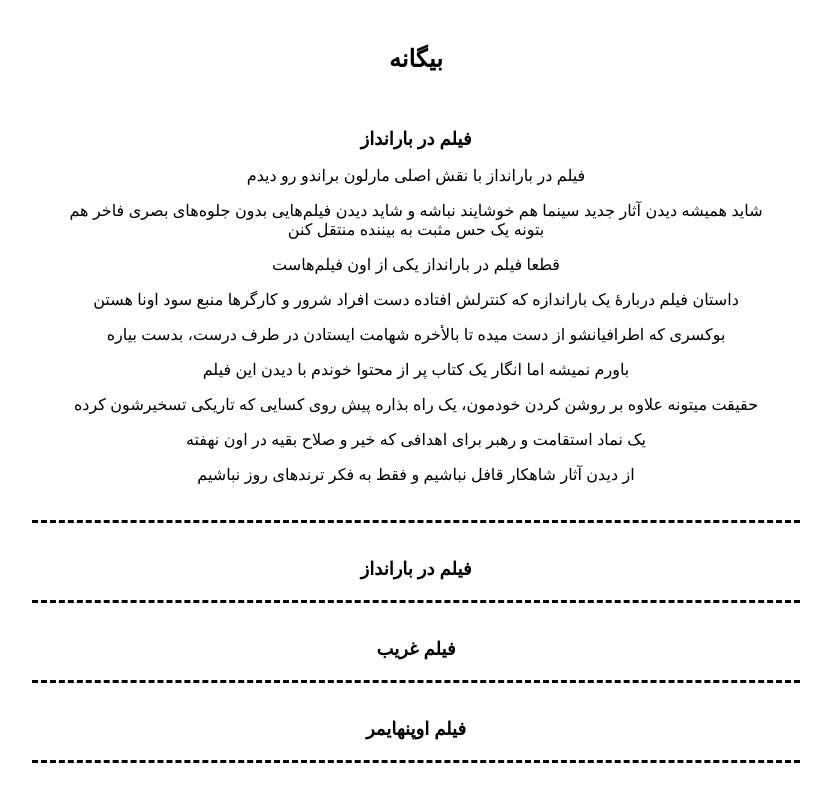
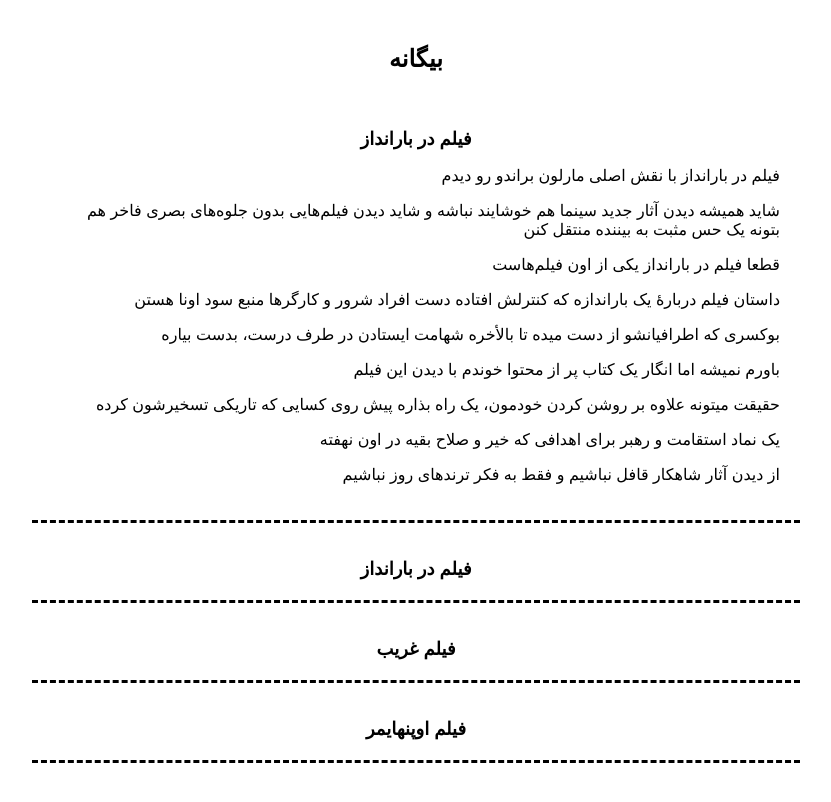
Before and after one commit to darkblog/darkblog.github.io, a Jekyll site: the page built from _posts/2023-8-7-3.md, in a window 1280 px wide. Shown: the top 802 px of the page, without its empty margins (349-1180 px from the left). Built offline with Jekyll 4.4.1, drawn with Linux system fonts in a browser that asks for light colours.

Commit message:
Update default.html

```diff
--- a/_layouts/default.html
+++ b/_layouts/default.html
@@ -6,7 +6,7 @@
 <title>{% if page.title %}{{ page.title }}{% else %}{{ site.name }}{% endif %}</title>
 <meta name="description" content="{% if page.excerpt %}{{ page.excerpt | strip_html | strip_newlines | truncate: 160 }}{% else %}{{ site.description }}{% endif %}">
 <link rel="canonical" href="{{ page.url | replace:'index.html','' | prepend: site.baseurl | prepend: site.url }}">
-<style amp-custom>body{font-family:sans-serif;margin:auto;padding:30px;max-width:768px;text-align:center}header{padding-bottom:20px;padding-top:15px;font-size:x-large;font-weight:bold}h1,h2{font-size:large}a{color:black;text-decoration:none}.post{padding:20px;border-bottom:dashed black}</style>
+<style amp-custom>body{font-family:sans-serif;margin:auto;padding:30px;max-width:768px;text-align:center}header{padding-bottom:20px;padding-top:15px;font-size:x-large;font-weight:bold}h1,h2{font-size:large}a{color:black;text-decoration:none}.post{padding:20px;border-bottom:dashed black}p{text-align:right}</style>
 </head>
 <body>
 <header>
```
